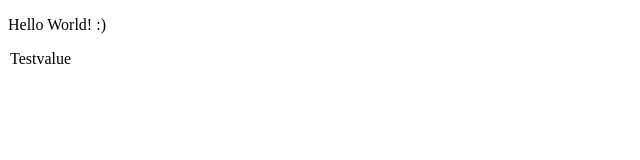
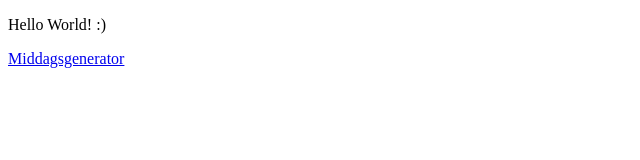
Before and after one commit to haraldtv/haraldtv.github.io, a plain HTML site: page index.html in a window 1280 px wide. Shown: the whole page, without its empty margins (0-640 px from the left). Drawn offline with Linux system fonts and the light colour scheme.

Commit message:
Update index.html

```diff
--- a/index.html
+++ b/index.html
@@ -7,7 +7,7 @@
 
 <p> Hello World! :)</p>
 
-<option value="Testvalue">Testvalue</option>
+<a href="https://haraldtv.github.io/middag/middag.html">Middagsgenerator</a>
 
 </body>
 </html>
```
